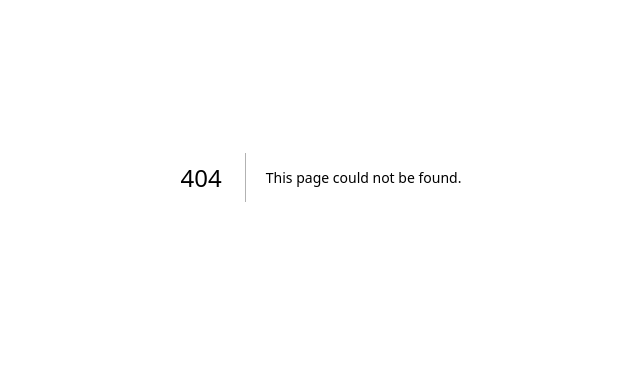
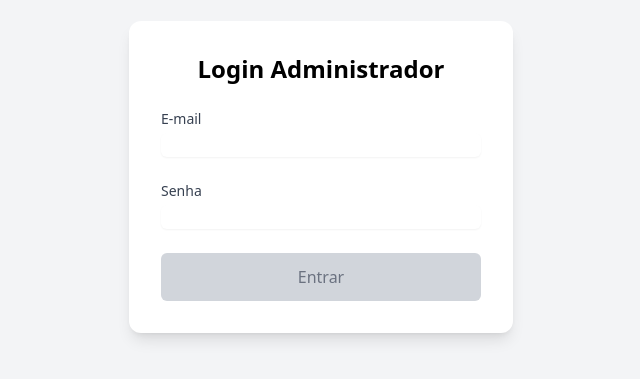
Before and after one commit to AnaTPaula/energy-savings-simulator, a Next.js app: page /admin/login in a window 1280 px wide. Before the commit this address had no page. Shown: the part 223-602 px from the top of the page, without its empty margins (319-959 px from the left). Built offline with nearby package versions, Linux system fonts and the light colour scheme.

Commit message:
Add login page

```diff
--- /dev/null
+++ b/app/admin/login/page.tsx
@@ -0,0 +1,61 @@
+'use client';
+import React from 'react';
+import { useForm } from 'react-hook-form';
+import { zodResolver } from '@hookform/resolvers/zod';
+import { adminLoginSchema, AdminLoginData } from '@/lib/validations/adminLoginSchema';
+
+export default function AdminLoginPage() {
+  const form = useForm<AdminLoginData>({
+    resolver: zodResolver(adminLoginSchema),
+    defaultValues: { email: '', password: '' },
+  });
+
+  const onSubmit = (data: AdminLoginData) => {
+    // TODO: Implementar autenticação real
+    alert(`Login: ${data.email}`);
+  };
+
+  return (
+    <div className="min-h-screen flex items-center justify-center bg-gray-100">
+      <form
+        onSubmit={form.handleSubmit(onSubmit)}
+        className="bg-white p-8 rounded-xl shadow-lg w-full max-w-sm space-y-6"
+      >
+        <h1 className="text-2xl font-bold text-center mb-4">Login Administrador</h1>
+        <div>
+          <label className="block text-sm font-medium text-gray-700 mb-1">E-mail</label>
+          <input
+            type="email"
+            {...form.register('email')}
+            className="block w-full rounded-md border-gray-300 shadow-sm focus:border-blue-500 focus:ring-1 focus:ring-blue-500 transition-colors"
+          />
+          {form.formState.errors.email && (
+            <p className="text-red-500 text-sm mt-1">{form.formState.errors.email.message}</p>
+          )}
+        </div>
+        <div>
+          <label className="block text-sm font-medium text-gray-700 mb-1">Senha</label>
+          <input
+            type="password"
+            {...form.register('password')}
+            className="block w-full rounded-md border-gray-300 shadow-sm focus:border-blue-500 focus:ring-1 focus:ring-blue-500 transition-colors"
+          />
+          {form.formState.errors.password && (
+            <p className="text-red-500 text-sm mt-1">{form.formState.errors.password.message}</p>
+          )}
+        </div>
+        <button
+          type="submit"
+          disabled={!form.formState.isValid}
+          className={`w-full py-3 px-4 rounded-md transition-all transform hover:scale-[1.02] ${
+            form.formState.isValid
+              ? 'bg-blue-600 text-white hover:bg-blue-700 shadow-md hover:shadow-lg'
+              : 'bg-gray-300 text-gray-500 cursor-not-allowed'
+          }`}
+        >
+          Entrar
+        </button>
+      </form>
+    </div>
+  );
+}
--- a/app/page.tsx
+++ b/app/page.tsx
@@ -1,9 +1,24 @@
 import { SimulationForm } from '@/components/SimulationForm';
+import Link from 'next/link';
 
 export default function Home() {
   return (
     <main className="min-h-screen bg-gray-50 py-12">
       <div className="container mx-auto px-4">
+        <div className="flex justify-end items-center mb-4">
+          <Link href="/admin/login">
+            <button
+              type="button"
+              className="flex items-center gap-2 bg-blue-600 text-white px-4 py-2 rounded-md shadow hover:bg-blue-700 transition-colors focus:outline-none focus:ring-2 focus:ring-blue-400"
+              title="Área do Administrador"
+            >
+              <svg xmlns="http://www.w3.org/2000/svg" fill="none" viewBox="0 0 24 24" strokeWidth={1.5} stroke="currentColor" className="w-5 h-5">
+                <path strokeLinecap="round" strokeLinejoin="round" d="M15.75 6a3.75 3.75 0 11-7.5 0 3.75 3.75 0 017.5 0zM4.5 20.25v-1.5A2.25 2.25 0 016.75 16.5h10.5a2.25 2.25 0 012.25 2.25v1.5" />
+              </svg>
+              <span className="hidden sm:inline">Área do Administrador</span>
+            </button>
+          </Link>
+        </div>
         <h1 className="text-3xl font-bold text-center mb-8">
           Simulador de Economia de Energia
         </h1>
--- a/components/SimulationForm.tsx
+++ b/components/SimulationForm.tsx
@@ -5,6 +5,7 @@ import { useForm } from 'react-hook-form';
 import { zodResolver } from '@hookform/resolvers/zod';
 import { leadSchema, type LeadData } from '@/lib/validations/leadSchema';
 import { Modal } from './Modal';
+import Link from 'next/link';
 
 export function SimulationForm() {
   const [showSimulation, setShowSimulation] = useState(false);
@@ -51,7 +52,7 @@ export function SimulationForm() {
   };
 
   return (
-    <div className="max-w-4xl mx-auto p-6 bg-white rounded-xl shadow-lg">
+    <div className="relative max-w-4xl mx-auto p-6 bg-white rounded-xl shadow-lg">
       <form onSubmit={form.handleSubmit(onSubmit)} className="space-y-8">
         <div className="grid grid-cols-1 md:grid-cols-2 gap-8">
           <div className="space-y-4 bg-gray-50 p-6 rounded-lg">
--- /dev/null
+++ b/lib/validations/adminLoginSchema.ts
@@ -0,0 +1,8 @@
+import { z } from 'zod';
+
+export const adminLoginSchema = z.object({
+  email: z.string().email('E-mail inválido'),
+  password: z.string().min(1, 'Senha obrigatória'),
+});
+
+export type AdminLoginData = z.infer<typeof adminLoginSchema>;
```
Also changed, not shown: 1 other file (tests, documents, lock files or other folders).
